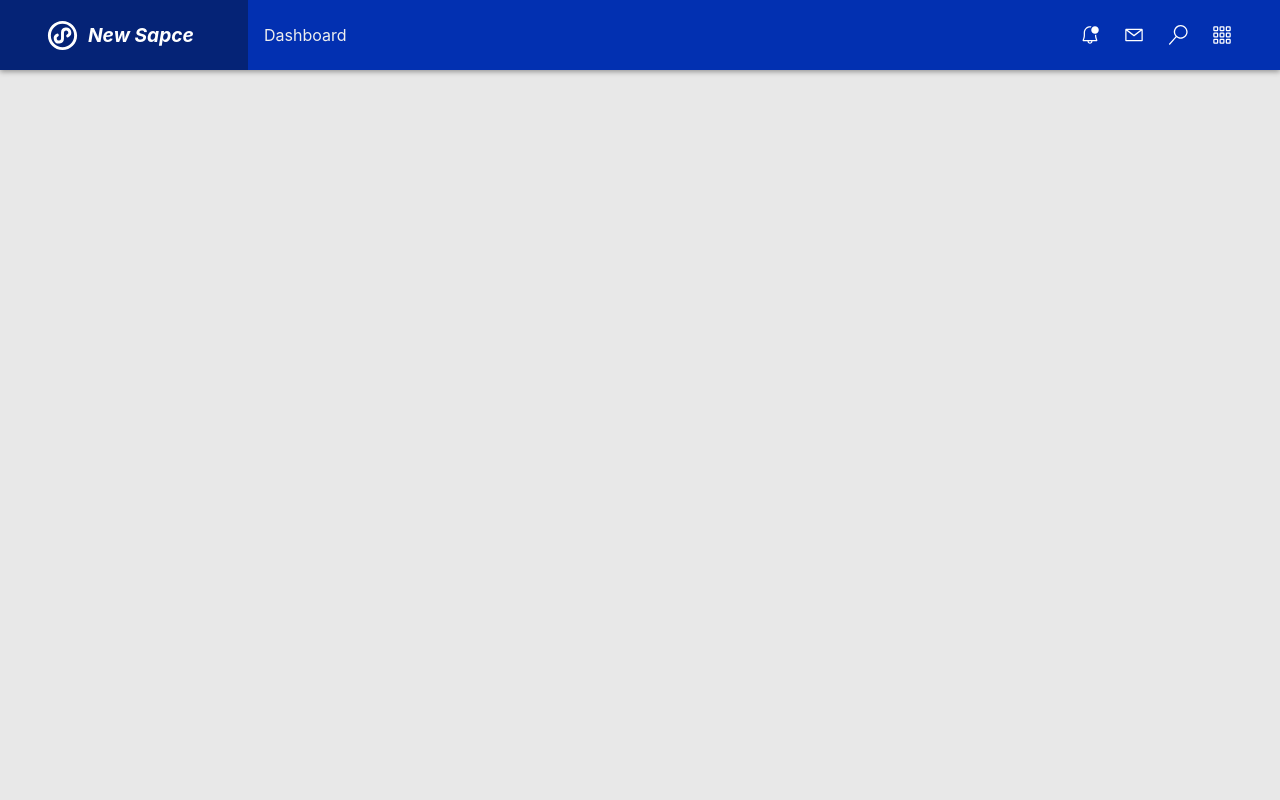
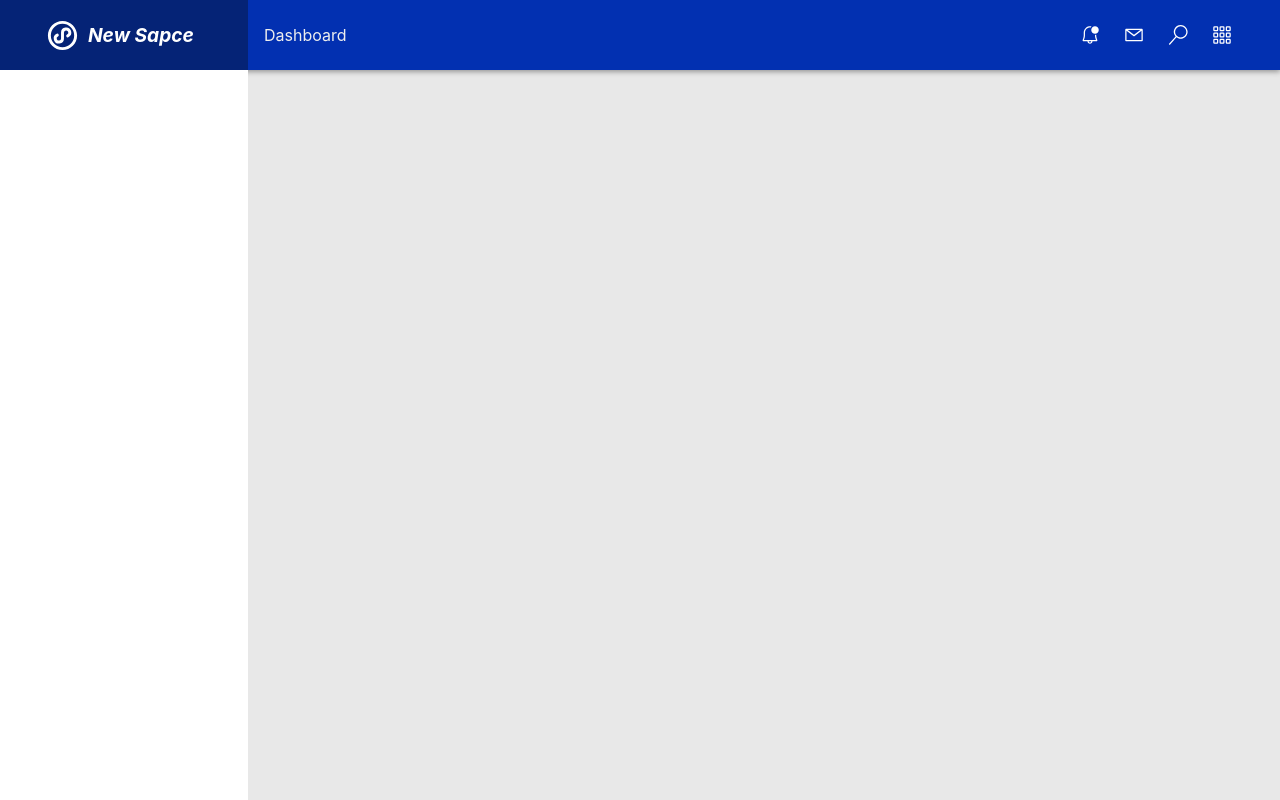
Before and after one commit to R-vijayendren/dashboard-style-guide, a React (Create React App) app: page / in a window 1280 px wide. Built offline with nearby package versions, Linux system fonts and the light colour scheme.

Commit message:
Added dashboard layout for further development.

```diff
--- a/src/App.js
+++ b/src/App.js
@@ -5,6 +5,10 @@ function App() {
   return (
     <div className='App'>
       <NavigationBar />
+      <div className='appContainer'>
+        <div className='appSideBar'></div>
+        <div className='appContent'></div>
+      </div>
     </div>
   );
 }
--- a/src/App.scss
+++ b/src/App.scss
@@ -7,4 +7,16 @@ $fontColor: #282c34;
   height: 100vh;
   overflow-y: scroll;
   background-color: #e8e8e8;
+
+  .appContainer {
+    @include flexLayoutWithGap(row, center, flex-start, 1rem);
+    height: calc(100% - 70px);
+
+    .appSideBar {
+      @include flexLayoutWithGap(column, center, flex-start, 1rem);
+      width: 248px;
+      height: 100%;
+      background-color: #fff;
+    }
+  }
 }
```
